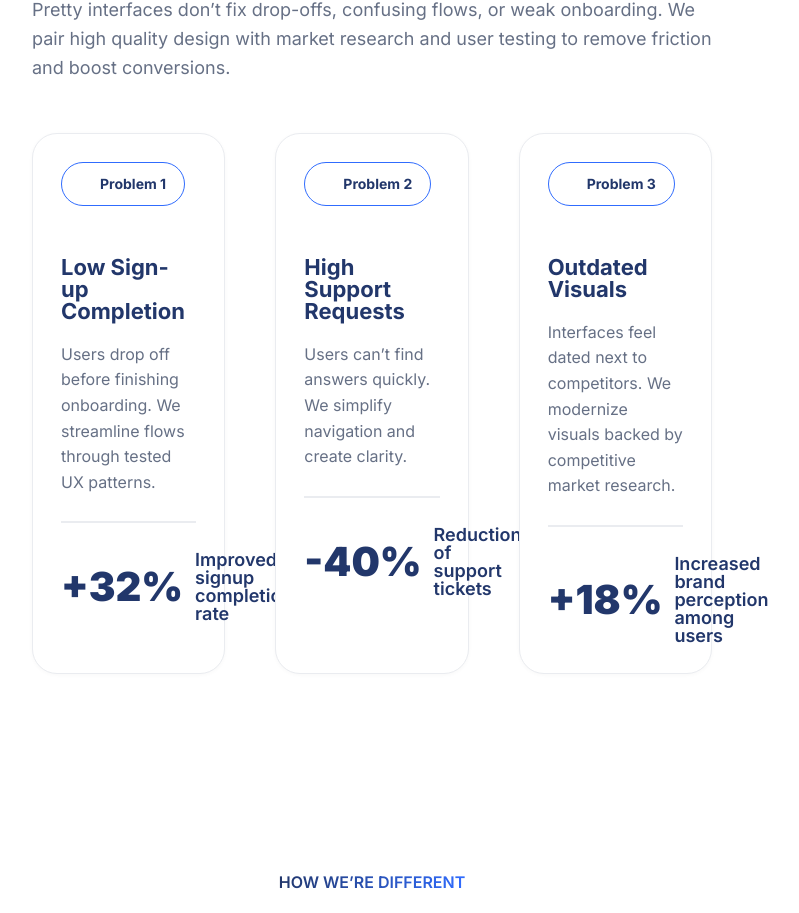
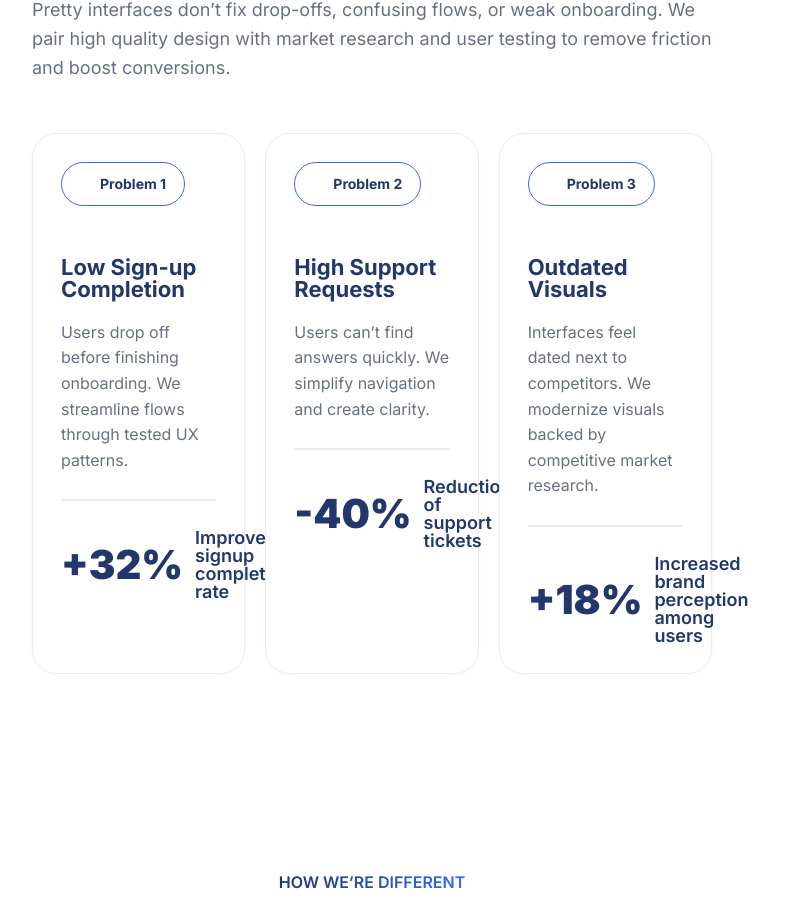
Before and after one commit to Marketeq/marketeq-sales-funnels, a Next.js app: page / in a window 1280 px wide. Shown: the part 2180-3093 px from the top of the page, without its empty margins (268-1067 px from the left). Built offline with nearby package versions, Linux system fonts and the light colour scheme; some icons are missing.

Commit message:
fix: adjust grid gap in layout for improved spacing

```diff
--- a/app/page.tsx
+++ b/app/page.tsx
@@ -676,7 +676,7 @@ export default function Home() {
           </p>
         </div>
 
-        <div className="mt-[50px] grid grid-cols-3 gap-x-[50px]">
+        <div className="mt-[50px] grid grid-cols-3 gap-x-5">
           <article className="rounded-[25px] border border-gray-200 bg-white p-7 shadow-[0px_1px_4px_0px_rgba(0,0,0,.03)]">
             <div className="border-primary-500 inline-flex h-11 shrink-0 items-center justify-center rounded-full border-[1.66px] px-[18px]">
               <Lightning01 className="text-primary-500 size-5" />{" "}
```
